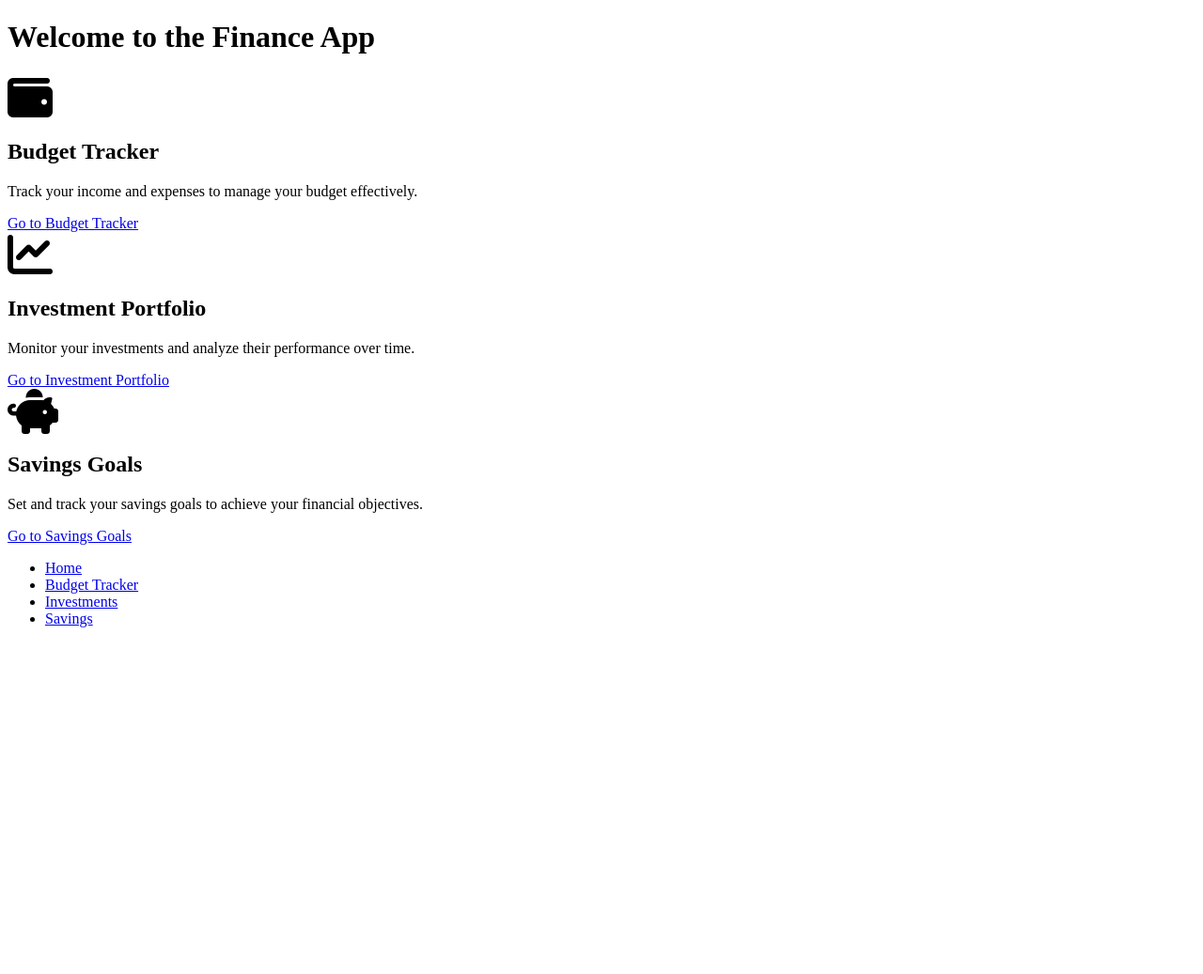
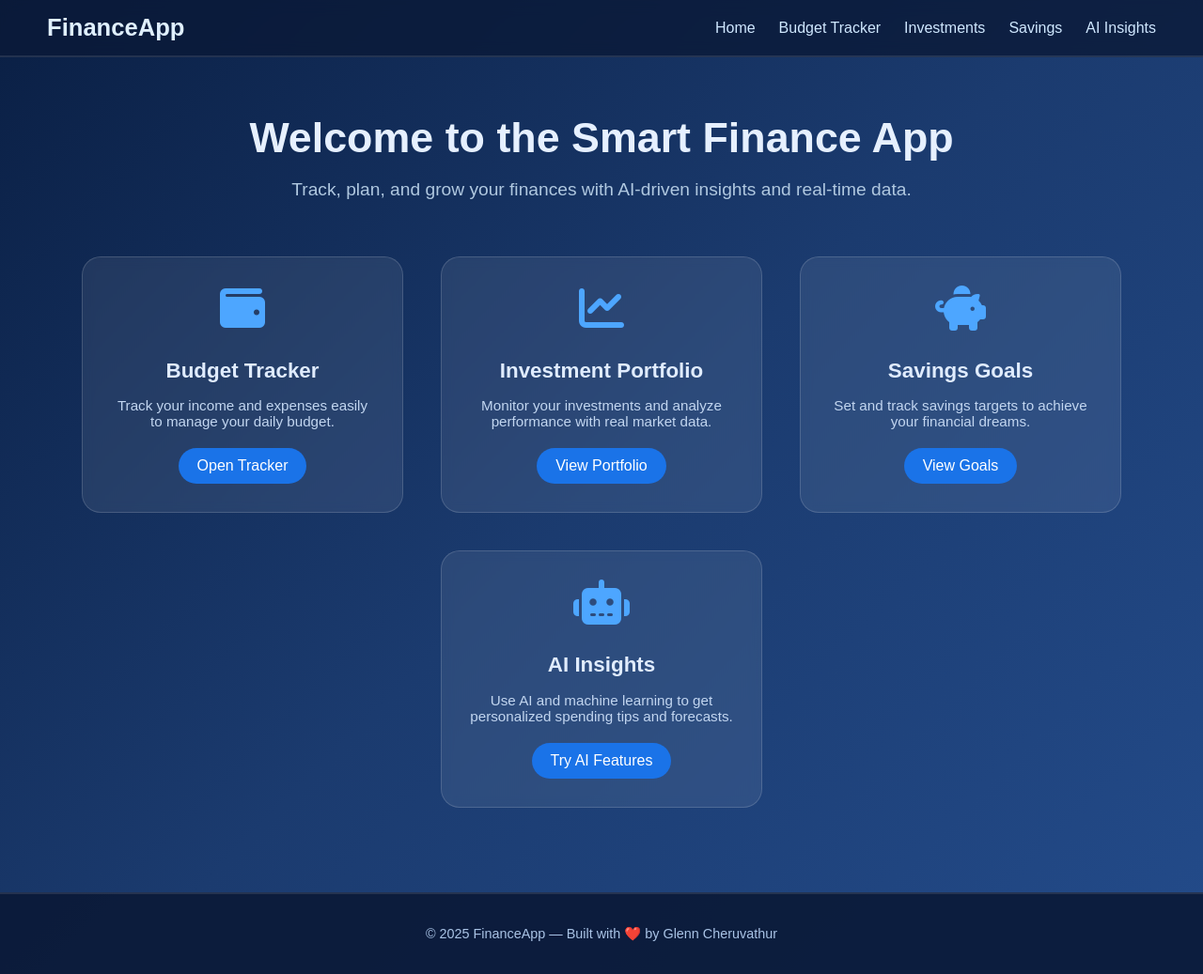
Before and after one commit to glcheruv77/Finance-App, a plain HTML site: page IndexForApp.html in a window 1280 px wide. Shown: the whole page at 94% size. Before the commit the page ends 800 px from the top, so only its background shows below. Drawn offline with Linux system fonts and the light colour scheme.

Commit message:
Editing style

```diff
--- a/IndexForApp.html
+++ b/IndexForApp.html
@@ -2,42 +2,68 @@
 <html lang="en">
 <head>
     <meta charset="UTF-8">
-    <meta http-equiv="X-UA-Compatible" content="IE=edge">
     <meta name="viewport" content="width=device-width, initial-scale=1.0">
+    <title>Finance App</title>
     <link rel="stylesheet" href="https://cdnjs.cloudflare.com/ajax/libs/font-awesome/6.5.1/css/all.min.css"/>
-    <link rel = "stylesheet" href="styling.css">
-    <title>Finance App</title>
+    <link rel="stylesheet" href="styling.css">
 </head>
 <body>
-    <h1>Welcome to the Finance App</h1>
-    <div class = "container">
-        <div class = "box">
+
+    <!-- 🌟 Navigation Bar -->
+    <nav class="navbar">
+        <div class="logo">FinanceApp</div>
+        <ul class="nav-links">
+            <li><a href="index.html">Home</a></li>
+            <li><a href="BudgetTracker.html">Budget Tracker</a></li>
+            <li><a href="InvestmentPortfolio.html">Investments</a></li>
+            <li><a href="SavingsGoals.html">Savings</a></li>
+            <li><a href="AIInsights.html">AI Insights</a></li>
+        </ul>
+    </nav>
+
+    <!-- 💰 Main Header -->
+    <header>
+        <h1>Welcome to the Smart Finance App</h1>
+        <p>Track, plan, and grow your finances with AI-driven insights and real-time data.</p>
+    </header>
+
+    <!-- 📦 Feature Boxes -->
+    <div class="container">
+
+        <div class="box">
             <i class="fa-solid fa-wallet fa-3x"></i>
             <h2>Budget Tracker</h2>
-            <p>Track your income and expenses to manage your budget effectively.</p>
-            <a href="BudgetTracker.html" class="button">Go to Budget Tracker</a>
+            <p>Track your income and expenses easily to manage your daily budget.</p>
+            <a href="BudgetTracker.html" class="button">Open Tracker</a>
         </div>
-        <div class = "box">
+
+        <div class="box">
             <i class="fa-solid fa-chart-line fa-3x"></i>
             <h2>Investment Portfolio</h2>
-            <p>Monitor your investments and analyze their performance over time.</p>
-            <a href="InvestmentPortfolio.html" class="button">Go to Investment Portfolio</a>
+            <p>Monitor your investments and analyze performance with real market data.</p>
+            <a href="InvestmentPortfolio.html" class="button">View Portfolio</a>
         </div>
-        <div class = "box">
+
+        <div class="box">
             <i class="fa-solid fa-piggy-bank fa-3x"></i>
             <h2>Savings Goals</h2>
-            <p>Set and track your savings goals to achieve your financial objectives.</p>
-            <a href="SavingsGoals.html" class="button">Go to Savings Goals</a>
+            <p>Set and track savings targets to achieve your financial dreams.</p>
+            <a href="SavingsGoals.html" class="button">View Goals</a>
         </div>
-        <nav>
-            <ul>
-                <li><a href="index.html">Home</a></li>
-                <li><a href="BudgetTracker.html">Budget Tracker</a></li>
-                <li><a href="InvestmentPortfolio.html">Investments</a></li>
-                <li><a href="SavingsGoals.html">Savings</a></li>
-            </ul>
-        </nav>
+
+        <div class="box">
+            <i class="fa-solid fa-robot fa-3x"></i>
+            <h2>AI Insights</h2>
+            <p>Use AI and machine learning to get personalized spending tips and forecasts.</p>
+            <a href="AIInsights.html" class="button">Try AI Features</a>
+        </div>
 
     </div>
+
+    <!-- ⚙️ Footer -->
+    <footer>
+        <p>© 2025 FinanceApp — Built with ❤️ by Glenn Cheruvathur</p>
+    </footer>
+
 </body>
 </html>
--- a/styling.css
+++ b/styling.css
@@ -0,0 +1,144 @@
+/* General Page Setup */
+body {
+    font-family: 'Poppins', sans-serif;
+    background: linear-gradient(135deg, #0a1f44, #1b3b6f, #234b8a);
+    color: #ffffff;
+    margin: 0;
+    padding: 0;
+    text-align: center;
+}
+
+/* Navbar */
+.navbar {
+    display: flex;
+    justify-content: space-between;
+    align-items: center;
+    background: rgba(10, 25, 55, 0.8);
+    padding: 15px 50px;
+    backdrop-filter: blur(8px);
+    border-bottom: 2px solid rgba(255, 255, 255, 0.1);
+}
+
+.logo {
+    font-size: 1.6rem;
+    font-weight: bold;
+    color: #e0f0ff;
+}
+
+.nav-links {
+    list-style: none;
+    display: flex;
+    gap: 25px;
+    margin: 0;
+    padding: 0;
+}
+
+.nav-links li a {
+    text-decoration: none;
+    color: #d0e8ff;
+    font-weight: 500;
+    transition: color 0.3s;
+}
+
+.nav-links li a:hover {
+    color: #ffffff;
+}
+
+/* Header */
+header {
+    margin: 60px 0 20px;
+}
+
+header h1 {
+    font-size: 2.8rem;
+    margin-bottom: 10px;
+    color: #e6f0ff;
+}
+
+header p {
+    font-size: 1.2rem;
+    color: #b0c8e0;
+}
+
+/* Container for features */
+.container {
+    display: flex;
+    justify-content: center;
+    flex-wrap: wrap;
+    gap: 40px;
+    padding: 40px 20px;
+}
+
+/* Feature Boxes */
+.box {
+    background: rgba(255, 255, 255, 0.08);
+    border: 1px solid rgba(255, 255, 255, 0.15);
+    border-radius: 20px;
+    width: 280px;
+    padding: 30px;
+    transition: all 0.3s ease;
+    backdrop-filter: blur(6px);
+}
+
+.box:hover {
+    transform: translateY(-10px);
+    box-shadow: 0 10px 25px rgba(0,0,0,0.4);
+}
+
+.box i {
+    color: #4da6ff;
+    margin-bottom: 15px;
+}
+
+.box h2 {
+    font-size: 1.4rem;
+    margin: 15px 0 10px;
+    color: #e0ecff;
+}
+
+.box p {
+    font-size: 0.95rem;
+    margin-bottom: 20px;
+    color: #c2d6f0;
+}
+
+/* Buttons */
+.button {
+    display: inline-block;
+    text-decoration: none;
+    color: #fff;
+    background-color: #1a73e8;
+    padding: 10px 20px;
+    border-radius: 25px;
+    transition: background 0.3s ease;
+}
+
+.button:hover {
+    background-color: #155ab6;
+}
+
+/* Footer */
+footer {
+    background: rgba(10, 25, 55, 0.9);
+    padding: 20px 0;
+    margin-top: 50px;
+    font-size: 0.9rem;
+    color: #aac4e6;
+    border-top: 2px solid rgba(255, 255, 255, 0.1);
+}
+
+/* Responsive */
+@media (max-width: 768px) {
+    .container {
+        flex-direction: column;
+        align-items: center;
+    }
+
+    .nav-links {
+        flex-direction: column;
+        gap: 15px;
+        background: rgba(10, 25, 55, 0.95);
+        padding: 15px;
+        border-radius: 10px;
+    }
+}
```
